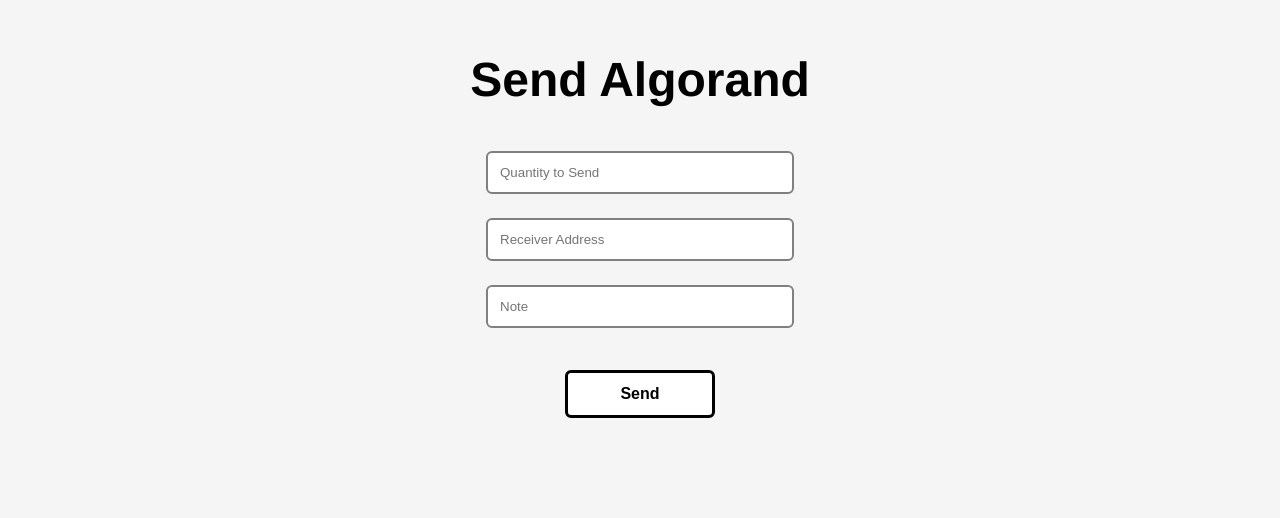
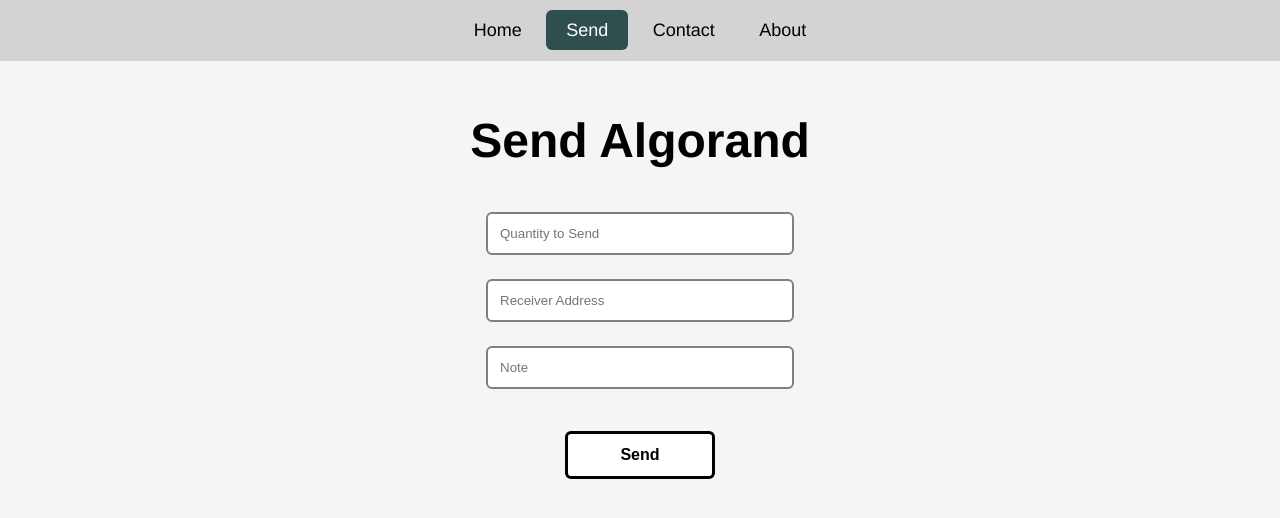
Before and after one commit to michaelockenden/algorand-flask, a Flask app: page /send in a window 1280 px wide. Shown: the top 518 px of the page. Run offline with Flask 2, Linux system fonts and the light colour scheme; parts of the project's set-up code (start-up, migrations or seed data) failed here and were passed over.

Commit message:
Restructured filing + Added navbar and icon

```diff
--- /dev/null
+++ b/application/static/css/nav.css
@@ -0,0 +1,29 @@
+/* Add a black background color to the top navigation */
+.topnav {
+    background-color: lightgrey;
+    padding: 20px;
+    text-align: center;
+}
+
+/* Style the links inside the navigation bar */
+.topnav a {
+    color: black;
+    padding: 10px;
+    padding-left: 20px;
+    padding-right: 20px;
+    text-decoration: none;
+    border-radius: 6px;
+    font-size: 18px;
+}
+
+/* Change the color of links on hover */
+.topnav a:hover {
+    background-color: silver;
+    color: black;
+}
+
+/* Add a color to the active/current link */
+.topnav a.active {
+    background-color: darkslategrey;
+    color: white;
+}
--- a/static/css/style.css
+++ b/application/static/css/style.css
@@ -1,6 +1,6 @@
 body {
+    margin: 0;
     font-family: helvetica;
-    text-align: center;
     color: black;
     background-color: whitesmoke;
 }
@@ -16,6 +16,10 @@ h2 {
 
 h3 {
     font-szie: 16px;
+}
+
+.content {
+    text-align: center;
 }
 
 input {
--- a/templates/index.html
+++ b/application/templates/index.html
@@ -1,9 +1,9 @@
-{% extends 'base.html' %}
+{% extends 'layout.html' %}
 
 {% block content %}
     <h1>Algorand Balance</h1>
     {{ address }}
     <h2>Current Balance<br>
     {{ balance }}</h2>
-    <a href="{{ url_for('send') }}"><h2>Send Algorand</h2></a>
+    <a href="{{ url_for('main_bp.send') }}"><h2>Send Algorand</h2></a>
 {% endblock %}
--- a/templates/base.html
+++ b/application/templates/layout.html
@@ -2,11 +2,14 @@
 <html lang="en">
 <head>
     <meta charset="utf-8">
+    <link rel="shortcut icon" href="{{ url_for('static', filename='img/favicon.ico') }}">
     <link rel="stylesheet" href="{{ url_for('static', filename='css/style.css') }}">
+    <link rel="stylesheet" href="{{ url_for('static', filename='css/nav.css') }}">
     <title>Wallet</title>
 </head>
 <body>
-<div>
+    {% include 'nav.html' %}
+<div class="content">
     {% block content %} {% endblock %}
 </div>
 </body>
--- /dev/null
+++ b/application/templates/nav.html
@@ -0,0 +1,6 @@
+<div class="topnav">
+    <a href="{{ url_for('main_bp.index') }}" {% if request.path==url_for('main_bp.index') %} class="active"{% endif %}>Home</a>
+    <a href="{{ url_for('main_bp.send') }}" {% if request.path==url_for('main_bp.send') %} class="active"{% endif %}>Send</a>
+    <a href="#contact">Contact</a>
+    <a href="#about">About</a>
+</div>
--- a/templates/send.html
+++ b/application/templates/send.html
@@ -1,8 +1,8 @@
-{% extends 'base.html' %}
+{% extends 'layout.html' %}
 
 {% block content %}
     <h1>Send Algorand</h1>
-    <form action="{{ url_for('send') }}" method="post">
+    <form action="{{ url_for('main_bp.send') }}" method="post">
         {{ form.csrf_token }}
 
         {{ form.quantity }}
--- a/app.py
+++ b/application/views.py
@@ -1,16 +1,17 @@
-from flask import Flask, render_template, request, redirect, flash, url_for
-from dotenv import dotenv_values
-from algosdk import account, mnemonic
+from flask import Blueprint, render_template, redirect, url_for
+from algosdk import mnemonic
 
-from util import get_account
-from forms import SendForm
+from config import get_account
+from .forms import SendForm
 
-app = Flask(__name__)
-env = dotenv_values(".env")
-app.config['SECRET_KEY'] = env['SECRET_KEY']
+main_bp = Blueprint(
+    'main_bp', __name__,
+    template_folder='templates',
+    static_folder='static'
+)
 
 
-@app.route('/')
+@main_bp.route('/')
 def index():
     algod_client, passphrase = get_account()
     address = mnemonic.to_public_key(passphrase)
@@ -19,11 +20,11 @@ def index():
     return render_template('index.html', balance=balance, address=address)
 
 
-@app.route('/send', methods=['GET', 'POST'])
+@main_bp.route('/send', methods=['GET', 'POST'])
 def send():
     form = SendForm()
     if form.validate_on_submit():
-        return redirect(url_for('index'))
+        return redirect(url_for('main_bp.index'))
 
     # show the form, it wasn't submitted
     return render_template('send.html', form=form)
--- a/requirements.txt
+++ b/requirements.txt
@@ -1,4 +1,5 @@
 flask
+flask-login
 flask-wtf
 py-algorand-sdk
 python-dotenv
--- /dev/null
+++ b/wsgi.py
@@ -0,0 +1,7 @@
+from application import create_app
+
+
+app = create_app()
+
+if __name__ == "__main__":
+    app.run(host='0.0.0.0')
```
Also changed, not shown: application/__init__.py (added, +13 -0 lines), application/forms.py (renamed from forms.py), application/static/img/favicon.ico (added), config.py (renamed from util.py).
